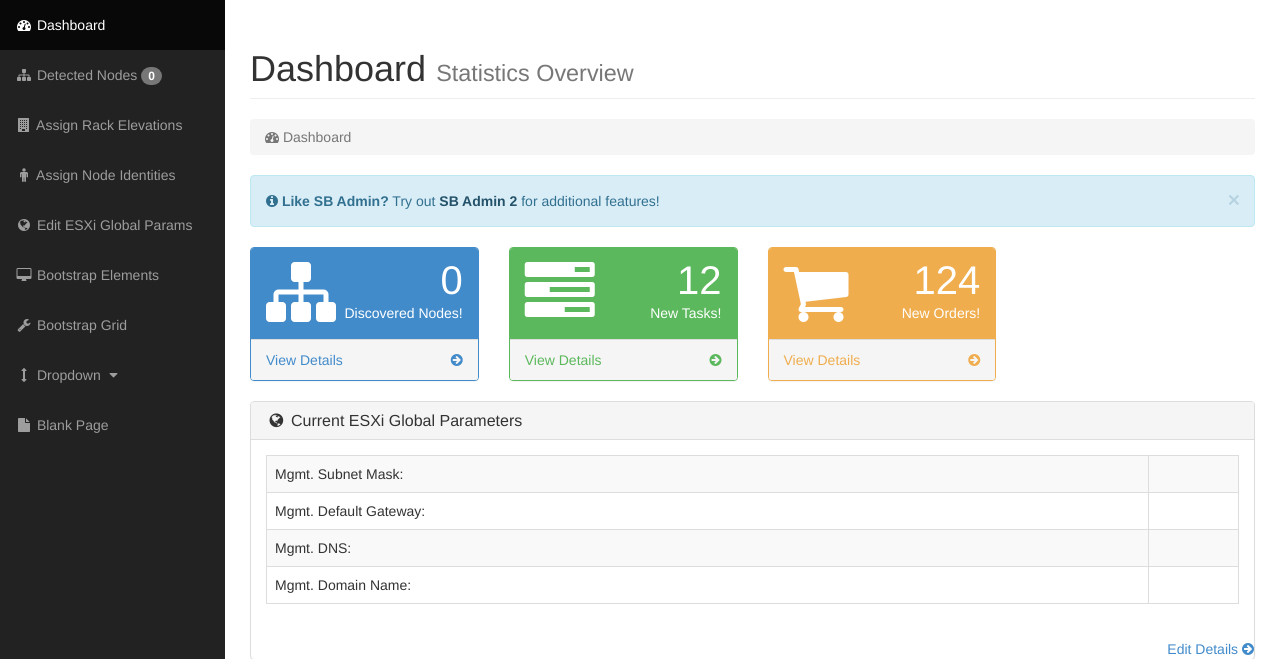
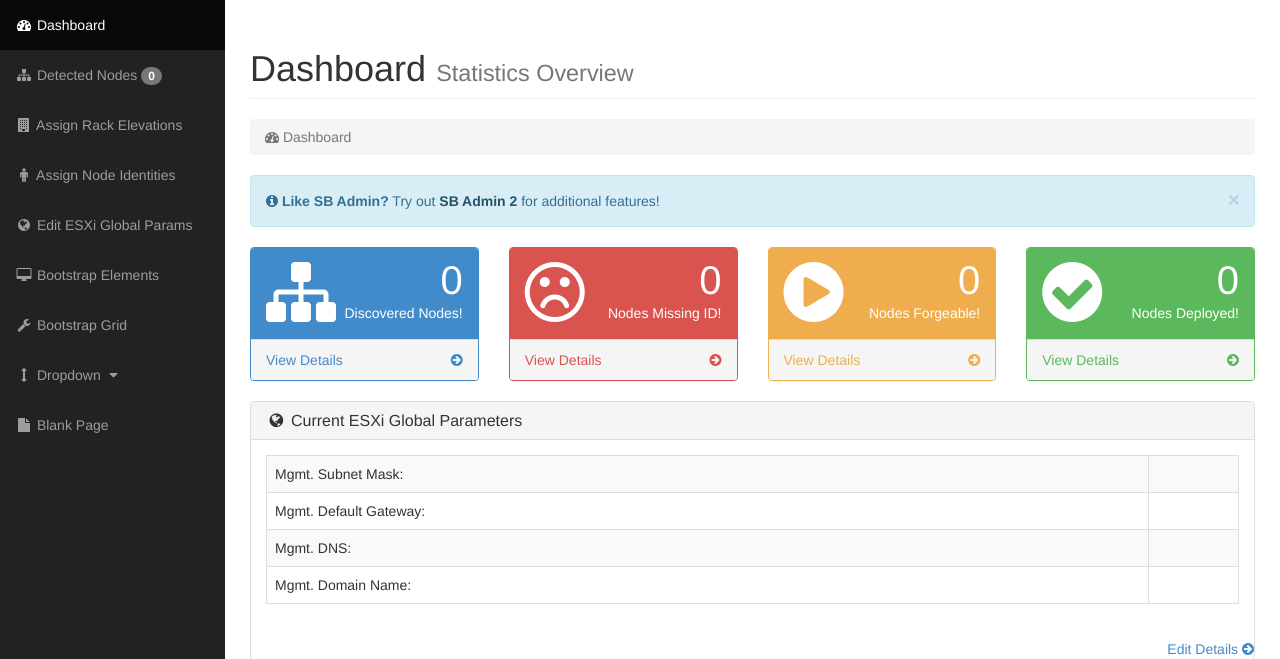
Before and after one commit to marcusfaust/Hanzo, a Flask app: page / in a window 1280 px wide. Shown: the part 51-710 px from the top of the page. Run offline with Flask 2, Linux system fonts and the light colour scheme; grey boxes labelled with a size stand in for pictures from a placeholder-image service; data that the repository does not hold is empty; some libraries are stand-ins or nearby versions.

Commit message:
modified:   Hanzo.py 	modified:   templates/index.html

```diff
--- a/Hanzo.py
+++ b/Hanzo.py
@@ -54,7 +54,9 @@ class RazorSession:
                     else:
                         num_ru_only += 1
 
-        dashcounts['num_ru_only', 'num_all_info', 'num_deployed'] = num_ru_only, num_all_info, num_deployed
+        dashcounts['num_ru_only'] = num_ru_only
+        dashcounts['num_all_info'] = num_all_info
+        dashcounts['num_deployed'] = num_deployed
 
         return dashcounts
 
--- a/templates/index.html
+++ b/templates/index.html
@@ -52,15 +52,15 @@
                         </div>
                     </div>
                     <div class="col-lg-3 col-md-6">
-                        <div class="panel panel-green">
+                        <div class="panel panel-red">
                             <div class="panel-heading">
                                 <div class="row">
                                     <div class="col-xs-3">
-                                        <i class="fa fa-tasks fa-5x"></i>
+                                        <i class="fa fa-frown-o fa-5x"></i>
                                     </div>
                                     <div class="col-xs-9 text-right">
-                                        <div class="huge">12</div>
-                                        <div>New Tasks!</div>
+                                        <div class="huge">{{ dashcounts['num_ru_only'] }}</div>
+                                        <div>Nodes Missing ID!</div>
                                     </div>
                                 </div>
                             </div>
@@ -78,11 +78,33 @@
                             <div class="panel-heading">
                                 <div class="row">
                                     <div class="col-xs-3">
-                                        <i class="fa fa-shopping-cart fa-5x"></i>
+                                        <i class="fa fa-play-circle fa-5x"></i>
                                     </div>
                                     <div class="col-xs-9 text-right">
-                                        <div class="huge">124</div>
-                                        <div>New Orders!</div>
+                                        <div class="huge">{{ dashcounts['num_all_info'] }}</div>
+                                        <div>Nodes Forgeable!</div>
+                                    </div>
+                                </div>
+                            </div>
+                            <a href="#">
+                                <div class="panel-footer">
+                                    <span class="pull-left">View Details</span>
+                                    <span class="pull-right"><i class="fa fa-arrow-circle-right"></i></span>
+                                    <div class="clearfix"></div>
+                                </div>
+                            </a>
+                        </div>
+                    </div>
+                    <div class="col-lg-3 col-md-6">
+                        <div class="panel panel-green">
+                            <div class="panel-heading">
+                                <div class="row">
+                                    <div class="col-xs-3">
+                                        <i class="fa fa-check-circle fa-5x"></i>
+                                    </div>
+                                    <div class="col-xs-9 text-right">
+                                        <div class="huge">{{ dashcounts['num_deployed'] }}</div>
+                                        <div>Nodes Deployed!</div>
                                     </div>
                                 </div>
                             </div>
```
